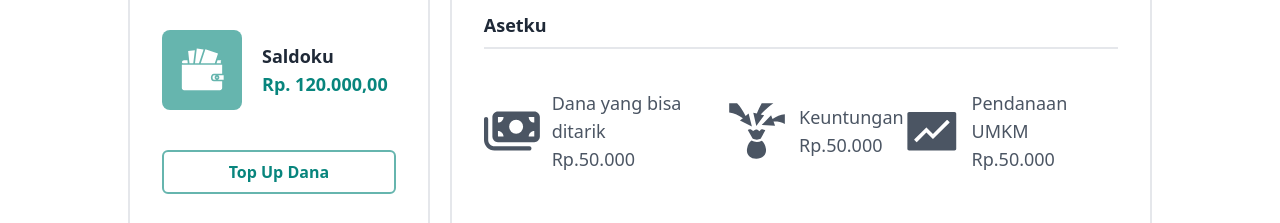
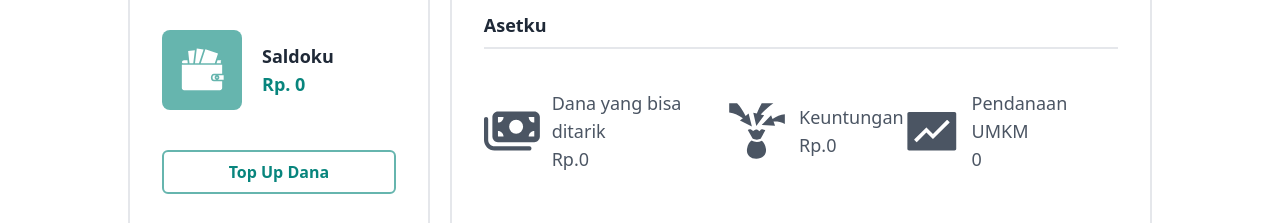
Before and after one commit to UMKM-Ku/UMKM-Ku, a Next.js app in the folder umkm-ku/: page /lender in a window 1280 px wide. Shown: the part 495-718 px from the top of the page. Built offline with nearby package versions, Linux system fonts and the light colour scheme.

Commit message:
Fixed bug in lender marketplace page

```diff
--- a/umkm-ku/src/views/pages/lender-view/lender-home.tsx
+++ b/umkm-ku/src/views/pages/lender-view/lender-home.tsx
@@ -31,9 +31,7 @@ export default function LenderHome() {
               </div>
               <div className="md:flex md:flex-col md:items-start md:justify-center">
                 <h4 className="text-lg font-semibold">Saldoku</h4>
-                <h4 className="text-accent-700 font-semibold text-lg">
-                  Rp. 120.000,00
-                </h4>
+                <h4 className="text-accent-700 font-semibold text-lg">Rp. 0</h4>
               </div>
             </div>
             <button
@@ -53,7 +51,7 @@ export default function LenderHome() {
                 <FaMoneyBills className="text-6xl" />
                 <div>
                   <h6>Dana yang bisa ditarik</h6>
-                  <h6>Rp.50.000</h6>
+                  <h6>Rp.0</h6>
                 </div>
               </div>
               {/* Keuntungan */}
@@ -61,7 +59,7 @@ export default function LenderHome() {
                 <GiProfit className="text-6xl" />
                 <div>
                   <h6>Keuntungan</h6>
-                  <h6>Rp.50.000</h6>
+                  <h6>Rp.0</h6>
                 </div>
               </div>
               {/* Pendanaan UMKM */}
@@ -69,7 +67,7 @@ export default function LenderHome() {
                 <AiFillFund className="text-6xl" />
                 <div>
                   <h6>Pendanaan UMKM</h6>
-                  <h6>Rp.50.000</h6>
+                  <h6>0</h6>
                 </div>
               </div>
             </div>
--- a/umkm-ku/src/views/pages/lender-view/navbar-lender.tsx
+++ b/umkm-ku/src/views/pages/lender-view/navbar-lender.tsx
@@ -7,7 +7,7 @@ export default function NavbarLender() {
   const path = usePathname();
   return (
     <>
-      <nav className="bg-white p-4 flex justify-between items-center text-gray-600 border-b-2 fixed w-full z-10 top-0 border-gray-300">
+      <nav className="bg-white p-4 flex justify-between items-center text-gray-600 border-b-2 fixed w-full z-20 top-0 border-gray-300">
         <div className="flex items-center space-x-4 gap-4">
           <Link href={"/"}>
             <img
--- a/umkm-ku/src/views/pages/register-view/lender-view/card-marketplace.tsx
+++ b/umkm-ku/src/views/pages/register-view/lender-view/card-marketplace.tsx
@@ -22,7 +22,7 @@ const CardMarketplace = ({
 }) => {
   return (
     <>
-      <div className="relative md:min-w-80  rounded-lg shadow-lg border border-gray-200 bg-white overflow-hidden m-7 ">
+      <div className="relative md:min-w-80  rounded-lg shadow-lg border border-gray-200 bg-white overflow-hidden m-7">
         <div className="relative h-48">
           <img
             src={imageSrc}
--- a/umkm-ku/src/views/pages/register-view/lender-view/marketplace-lender.tsx
+++ b/umkm-ku/src/views/pages/register-view/lender-view/marketplace-lender.tsx
@@ -4,7 +4,7 @@ import FilterCheckbox from "./filter-checkbox";
 const MarketplaceLender = () => {
   return (
     <>
-      <div className="md:flex gap-28">
+      <div className="md:flex gap-28 mt-16">
         <aside
           id="sidebar-multi-level-sidebar"
           className="overflow-auto w-64 md:min-h-screen transition-transform  sm:translate-x-0 m-8"
```
